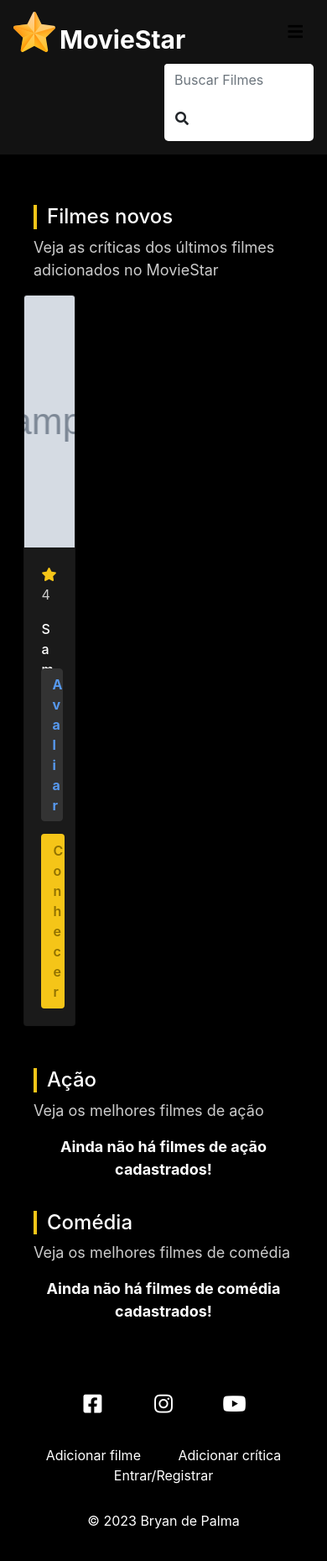
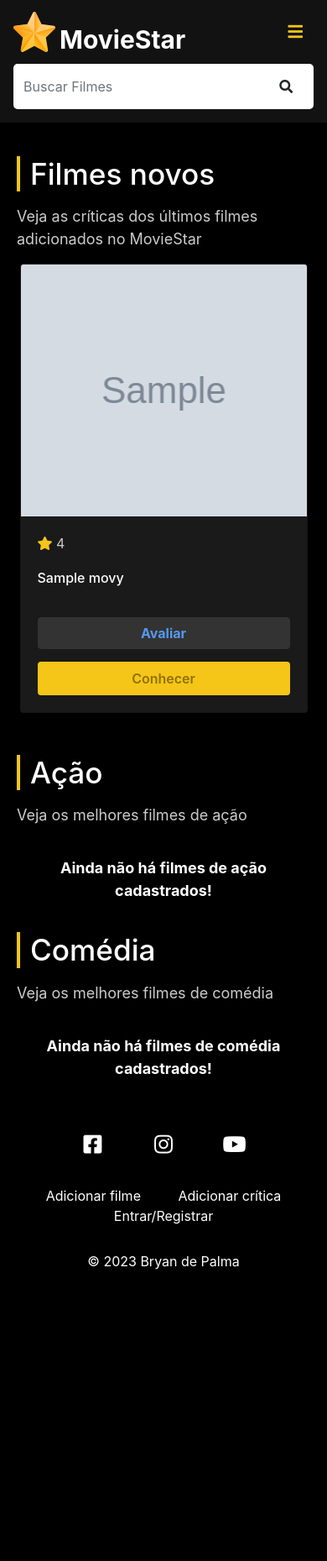
Before and after one commit to bryan0796/moviestar, a PHP site: page / in a window 390 px wide. Shown: the whole page at 84% size. After the commit the page ends 1512 px from the top, so only its background shows below. Run offline with PHP 8.4, Linux system fonts and the light colour scheme; tables that the repository leaves empty or names only in its code hold one stand-in row (values such as "Sample post"); grey boxes marked "Sample" are stand-in pictures; data that the repository does not hold is empty.

Commit message:
responsivo

```diff
--- a/css/style.css
+++ b/css/style.css
@@ -451,3 +451,75 @@
 #footer-links-container {
   margin: 30px 0;
 }
+
+@media(max-width: 500px) {
+  #main-container {
+    padding: 20px;
+  }
+  /*Home*/
+  #search-form {
+    width: 100%;
+    margin-left: 0;
+  }
+  #search-form .form-control {
+    width: 85%;
+  }
+  .section-title {
+    font-size: 2.2rem;
+    margin-bottom: 1rem;
+  }
+  .movies-container {
+    padding: 0 15px;
+  }
+  .movie-card {
+    width: 100%;
+  }
+  .movie-details {
+    display: flex;
+    flex-direction: column;
+  }
+  .movie-details span {
+    padding-bottom: none;
+  }
+  .pipe {
+    display: none;
+  }
+  .movie-container iframe {
+    max-width: 100% !important;
+  }
+  #reviews-container {
+    padding-left: 0;
+    padding-right: 0;
+  }
+  #review-form-container select, #review-form-container textarea {
+    width: 100%;
+  }
+  .empty-list {
+    margin-top: 20px;
+  }
+  .msg {
+    width: 100%;
+  }
+  /* Movie */
+  .review {
+    padding: 0 15px;
+  }
+  /*Dashboard*/
+  #movies-dashboard {
+    padding: 0;
+  }
+  .actions-column {
+    width: 140px;
+  }
+  .edit-btn {
+    display: block;
+    margin-bottom: 10px ;
+  }
+  /*edit movie */
+  .movie-image-container {
+    margin-top: 1rem;
+  }
+  .fas.fa-bars {
+    color: #f5c518;
+  }
+}
```
